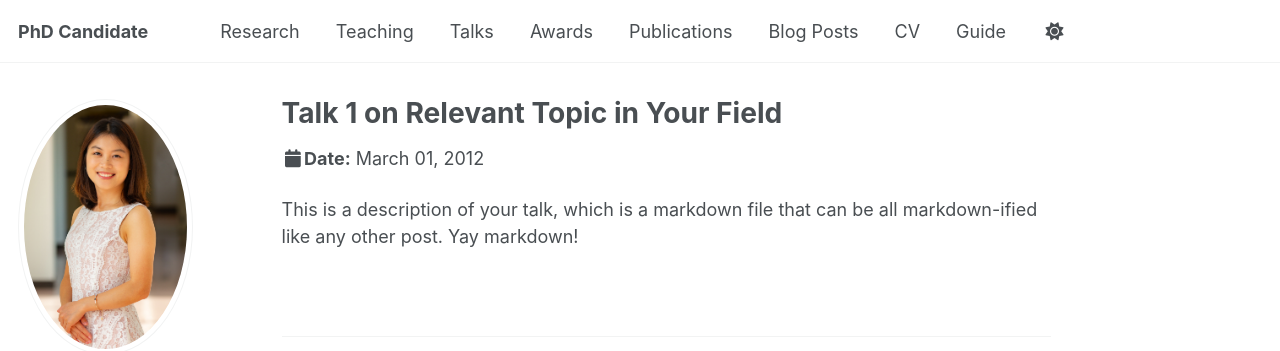
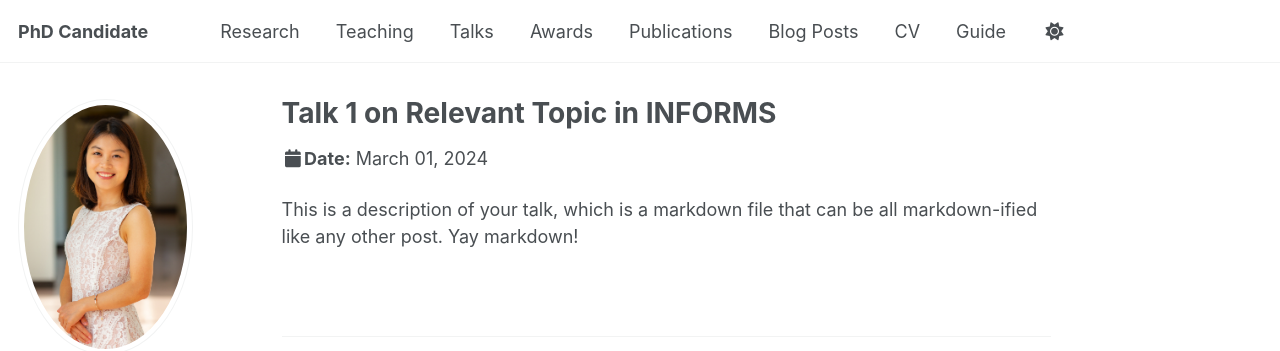
Before and after one commit to qxc2/Katalia_Qiuxia_Chen_v1, a Jekyll site: the page built from _talks/2012-03-01-talk-1.md, in a window 1280 px wide and 934 px high. Shown: the top 351 px of the window. Built offline with Jekyll 4.4.1, drawn with Linux system fonts in a browser that asks for light colours; some web fonts are replaced.

Commit message:
Update 2012-03-01-talk-1.md

```diff
--- a/_talks/2012-03-01-talk-1.md
+++ b/_talks/2012-03-01-talk-1.md
@@ -1,11 +1,11 @@
 ---
-title: "Talk 1 on Relevant Topic in Your Field"
+title: "Talk 1 on Relevant Topic in INFORMS"
 collection: talks
 type: "Talk"
 permalink: /talks/2012-03-01-talk-1
 venue: "UC San Francisco, Department of Testing"
-date: 2012-03-01
-location: "San Francisco, CA, USA"
+date: 2024-03-01
+location: "Seattle, CA, USA"
 ---
 
 This is a description of your talk, which is a markdown file that can be all markdown-ified like any other post. Yay markdown!
```
